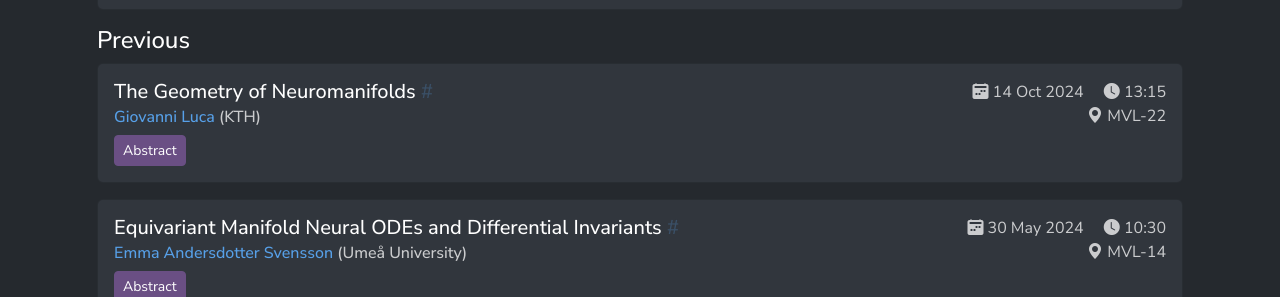
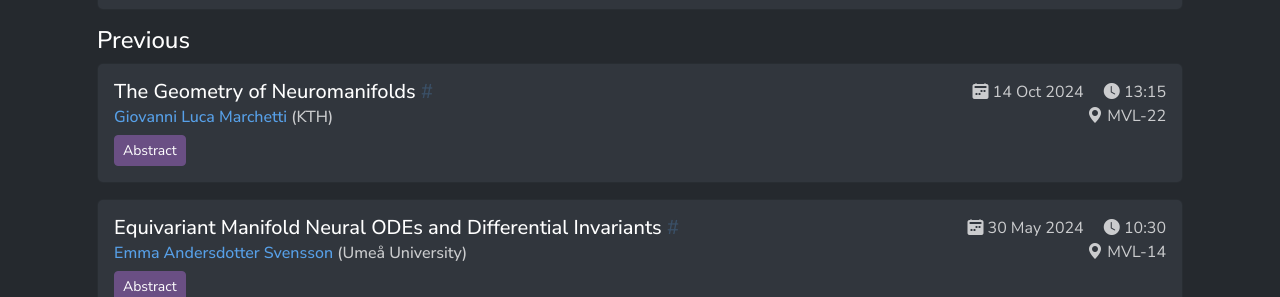
Before and after one commit to GAPinDNNs/gapindnns.github.io, a Jekyll site: the page built from _pages/seminar.md, in a window 1280 px wide and 1400 px high, scrolled down 580 px. Shown: the part 150-447 px from the top of the window. Built offline with Jekyll 4.4.1, drawn with Linux system fonts in a browser that asks for light colours; nearby versions of some CDN libraries.

Commit message:
Small fixes

```diff
--- a/_data/seminar_talks/2024-10-14_Giovanni_Luca.yml
+++ b/_data/seminar_talks/2024-10-14_Giovanni_Luca.yml
@@ -6,8 +6,8 @@ location:
 zoom:
 slides:
 speaker:
-    first_name: Giovanni
-    last_name: Luca
+    first_name: Giovanni Luca
+    last_name: Marchetti
     affiliation: KTH
     url: https://people.kth.se/~glma/
 abstract: |
--- a/_includes/news_entry.html
+++ b/_includes/news_entry.html
@@ -2,7 +2,7 @@
 <div class="card mb-3 news">
   <div class="card-header">
     <div class="row align-items-center justify-content-between">
-      <div class="col-sm-10 fs-5">
+      <div class="col-sm-10 fs-5 news-headline">
 	{{ news.headline | markdownify }}
       </div>
       <div class="col-sm-2 text-end news-date">
--- a/_sass/main.scss
+++ b/_sass/main.scss
@@ -176,3 +176,7 @@ p + h2 {
 .card:target {
 	--bs-card-bg: #392f43;
 }
+
+.news-headline > p {
+	margin-bottom: 0;
+}
```
